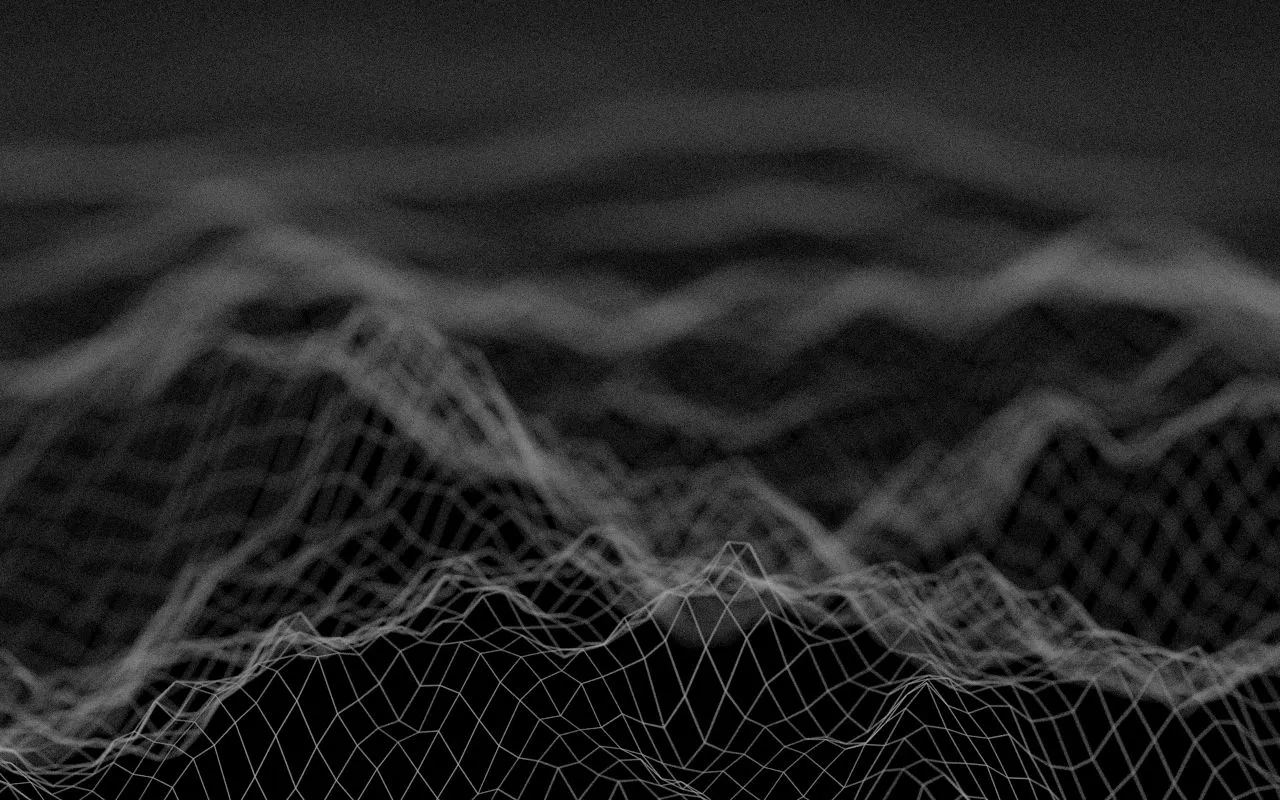
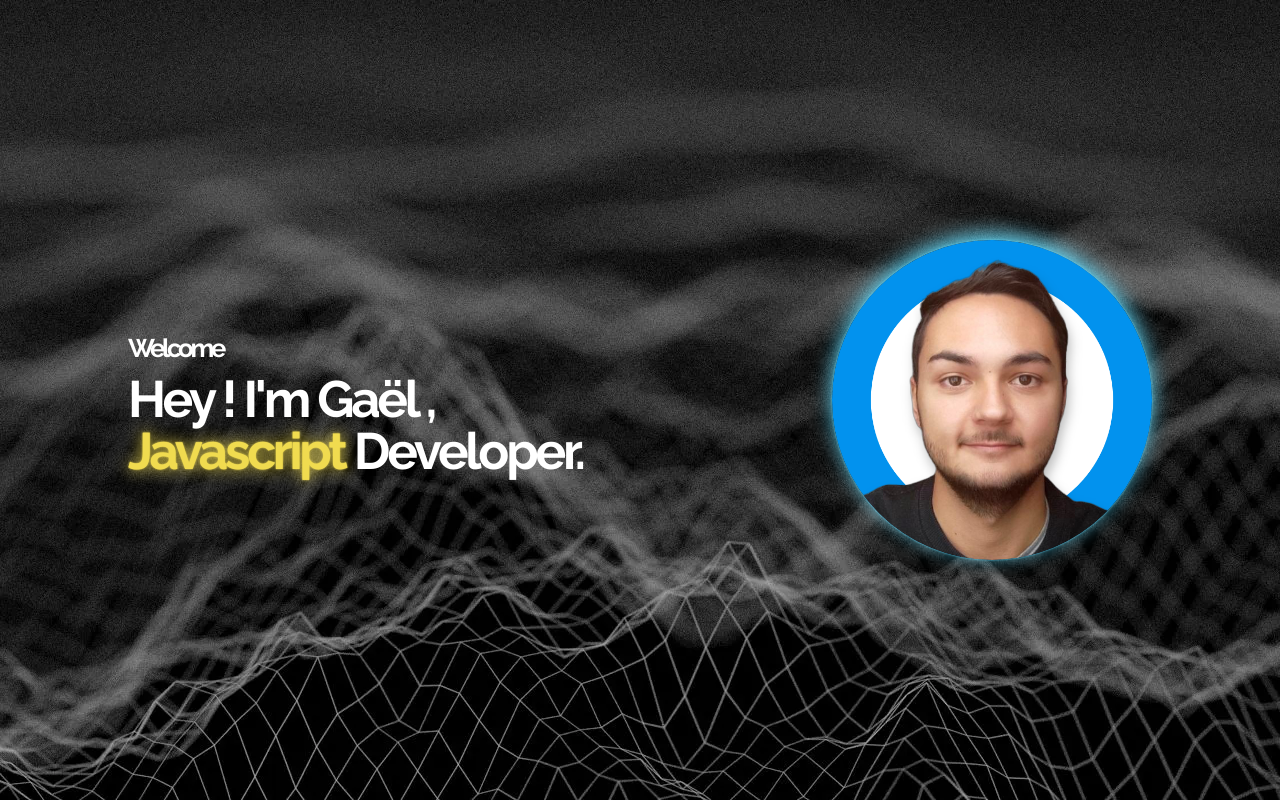
Before and after one commit to GaelDuclocherRougelot/PORTFOLIO, a React (Vite) app: page / in a window 1280 px wide. Built offline with nearby package versions, Linux system fonts and the light colour scheme.

Commit message:
ci: add title, picture

```diff
--- a/package.json
+++ b/package.json
@@ -10,6 +10,7 @@
     "preview": "vite preview"
   },
   "dependencies": {
+    "framer-motion": "^10.12.16",
     "react": "^18.2.0",
     "react-dom": "^18.2.0",
     "sass": "^1.63.3"
--- a/src/Ui.module.scss
+++ b/src/Ui.module.scss
@@ -1,6 +1,21 @@
 // -------------------------- FONTS ---------------------------------------
+@import url('https://fonts.googleapis.com/css2?family=Crimson+Text:ital,wght@0,400;0,600;0,700;1,400;1,600;1,700&family=Roboto:ital,wght@0,100;0,300;0,400;0,500;0,700;0,900;1,100;1,300&display=swap');
 
+$font-roboto: 'Roboto';
+
+@import url('https://fonts.googleapis.com/css2?family=Raleway:ital,wght@0,100;0,200;0,300;0,400;0,500;0,600;0,700;0,800;0,900;1,100;1,200;1,300;1,400;1,500;1,600;1,700;1,800;1,900&display=swap');
+
+$font-raleway: 'Raleway';
+
+@import url('https://fonts.googleapis.com/css2?family=Dancing+Script:wght@400;500;600;700&display=swap');
+
+$font-dancing: 'Dancing Script', cursive;
 
 
 
 // --------------------------- COLORS -------------------------------------
+
+$color-blue: #61DBFB;
+
+$color-javascript: #F0DB4F;
+$color-nodejs: #68A063;
--- a/src/components/Banner/Banner.jsx
+++ b/src/components/Banner/Banner.jsx
@@ -1,9 +1,35 @@
-import styles from './Banner.module.scss'
-
+import { motion } from "framer-motion";
+import styles from "./Banner.module.scss";
 export default function Banner() {
   return (
     <section className={`${styles.banner__section}`}>
-
+      <div className={`${styles.title__container}`}>
+        <motion.h3
+          initial={{ x: -20, opacity: 0 }}
+          animate={{ x: 0, opacity: 1 }}
+          transition={{ duration: 0.5, delay: 0.5, ease: "easeInOut" }}
+        >
+          Welcome
+        </motion.h3>
+        <motion.h1
+          initial={{ x: -20, opacity: 0 }}
+          animate={{ x: 0, opacity: 1 }}
+          transition={{ duration: 0.5, delay: 0.7, ease: "easeInOut" }}
+        >
+          Hey ! I&#39;m Gaël ,
+        </motion.h1>
+        <motion.h2
+          initial={{ x: -20, opacity: 0 }}
+          animate={{ x: 0, opacity: 1 }}
+          transition={{ duration: 0.5, delay: 0.9, ease: "easeInOut" }}
+        >
+          <span className={`${styles.js__span}`}>Javascript</span> Developer.
+        </motion.h2>
+      </div>
+      <motion.img
+          initial={{ x: -20, opacity: 0 }}
+          animate={{ x: 0, opacity: 1 }}
+          transition={{ duration: 0.5, delay: 1.1, ease: "easeInOut" }} src="/profile-pic.png" alt="profile picture" />
     </section>
-  )
+  );
 }
--- a/src/components/Banner/Banner.module.scss
+++ b/src/components/Banner/Banner.module.scss
@@ -1,7 +1,52 @@
+@import '../../Ui.module.scss';
+
 .banner__section {
   width: 100vw;
   height: 100vh;
-  background: url("../Banner/../../assets/portfolio_bg.webp");
+  padding: 0vw 10vw 0vw 10vw;
+  background: #1a1a1a;
+  background-image: url('../../assets/portfolio_bg.webp');
   background-position: center top;
   background-repeat: no-repeat;
+  display: flex;
+  justify-content: space-around;
+  align-items: center;
+  cursor: default;
+
+  img {
+    width: 25vw;
+    box-shadow: 0px -5px 20px $color-blue,0px 0px 2px $color-blue;
+    border-radius: 50%;
+  }
+
+  .title__container {
+    display: flex;
+    flex-direction: column;
+    width: 100%;
+
+
+    h1, h2, h3{
+      color: white;
+      font-family: $font-raleway;
+      font-weight: 700;
+      font-size: 4vw;
+      line-height: 4vw;
+      letter-spacing: -.2rem;
+    }
+
+    h3 {
+      font-size: 2vw;
+    }
+
+    .js__span {
+      color: $color-javascript;
+      text-shadow:0px 0px 15px $color-javascript,0px 0px 2px $color-javascript;
+      transition: ease 0.5s;
+
+      &:hover {
+        color: $color-blue;
+        text-shadow:0px 0px 15px $color-blue,0px 0px 2px $color-blue;
+      }
+    }
+  };
 }
```
Also changed, not shown: public/profile-pic.png (added), 1 other file (tests, documents, lock files or other folders).
